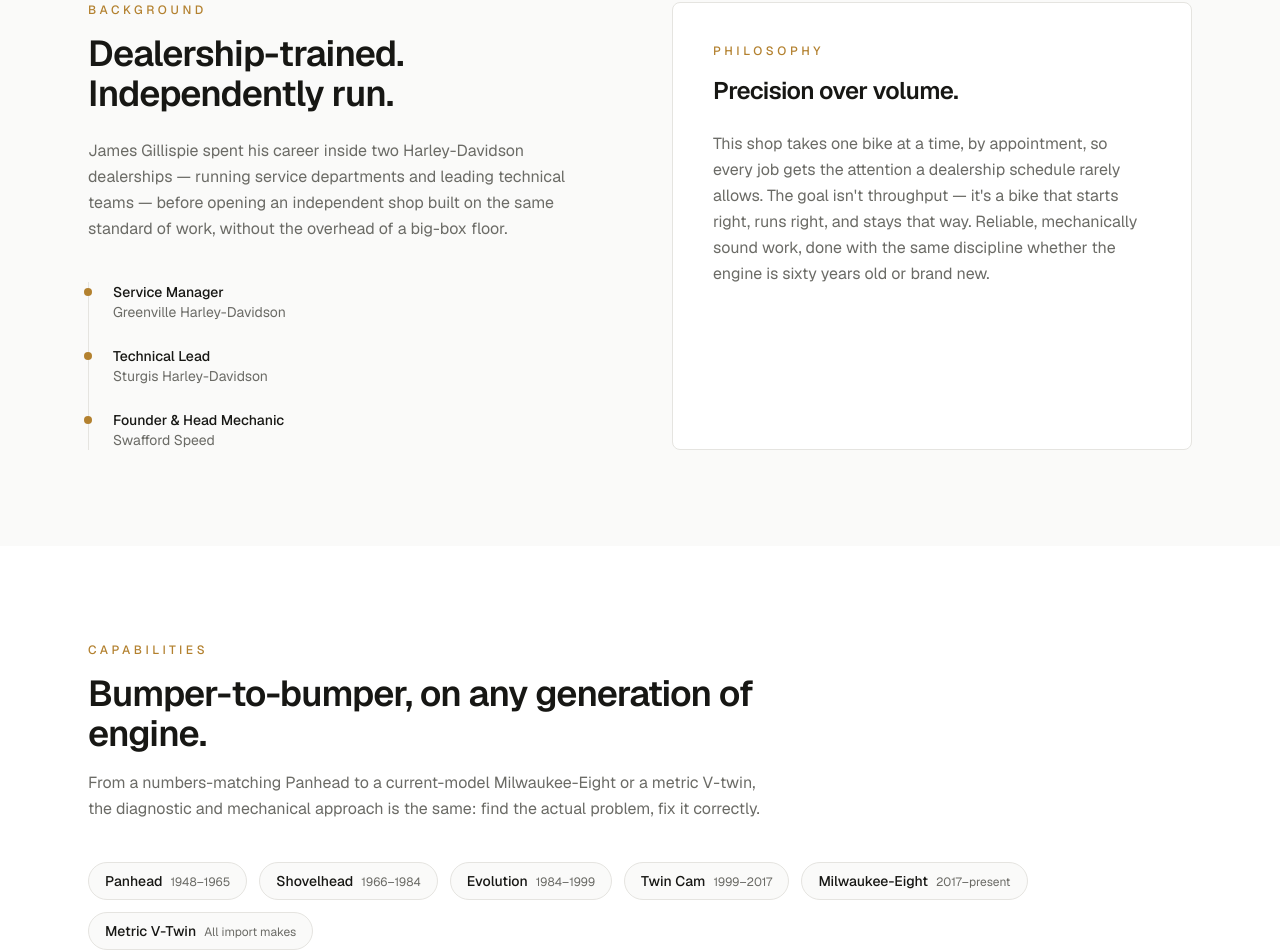
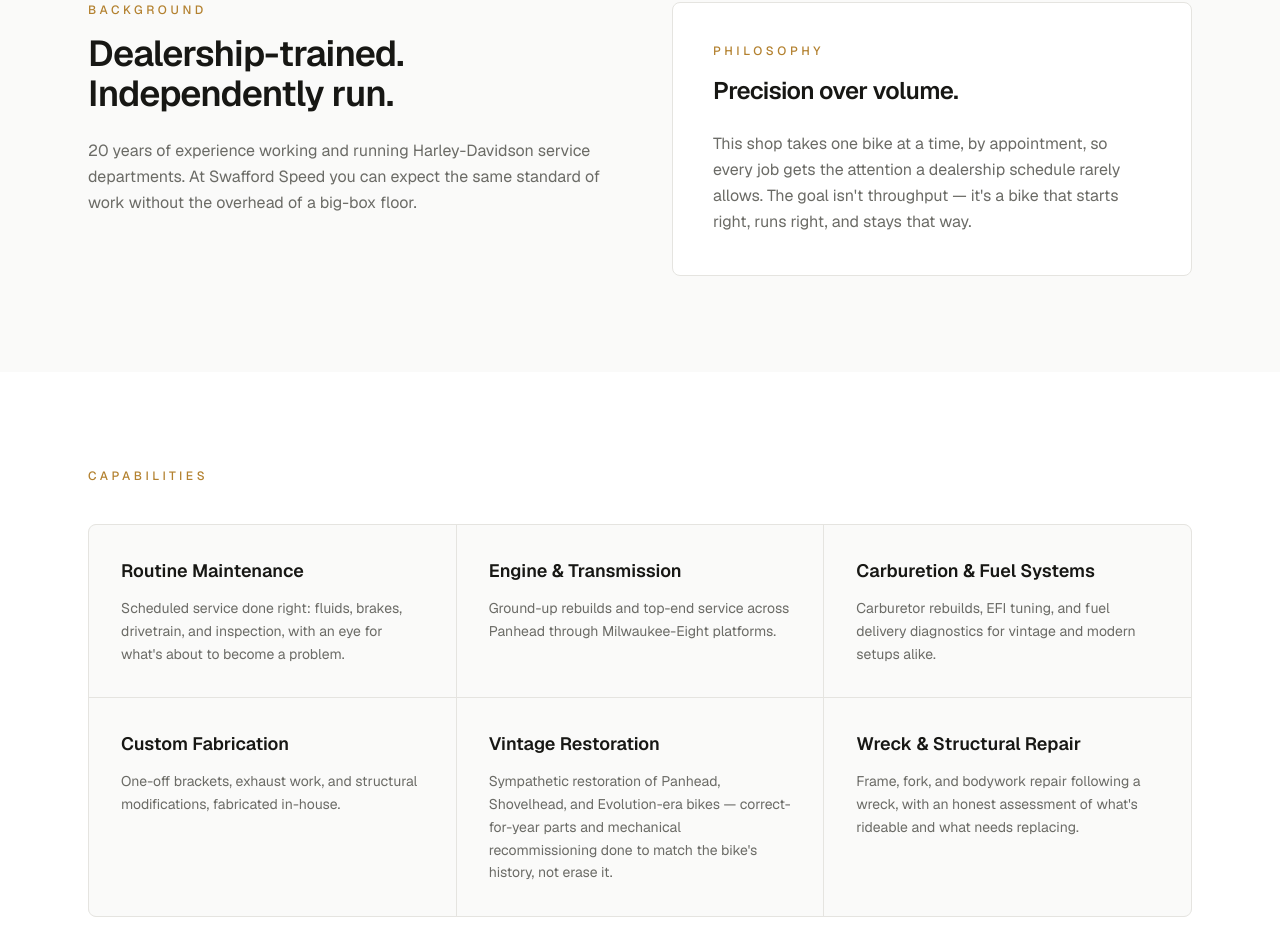
Before and after one commit to hgillispie/shop-website, a Next.js app: page / in a window 1280 px wide. Shown: the part 894-1846 px from the top of the page. Built offline with nearby package versions, Linux system fonts and the light colour scheme.

Commit message:
Update copy and services for Harley-Davidson shop focus

```diff
--- a/components/layout/Footer.tsx
+++ b/components/layout/Footer.tsx
@@ -15,7 +15,11 @@ export function Footer() {
         </div>
         <div className="text-xs text-muted-dark">
           <p>{siteConfig.phone}</p>
-          <p>{siteConfig.email}</p>
+          <p>
+            <a href={`mailto:${siteConfig.email}`} className="hover:text-foreground-dark hover:underline">
+              email
+            </a>
+          </p>
         </div>
         <div className="flex flex-col items-center gap-2 text-xs text-muted-dark sm:items-end">
           <p>
--- a/components/sections/About.tsx
+++ b/components/sections/About.tsx
@@ -1,19 +1,4 @@
 import { siteConfig } from "@/data/site-config";
-
-const timeline = [
-  {
-    role: "Service Manager",
-    place: "Greenville Harley-Davidson",
-  },
-  {
-    role: "Technical Lead",
-    place: "Sturgis Harley-Davidson",
-  },
-  {
-    role: "Founder & Head Mechanic",
-    place: siteConfig.shopName,
-  },
-];
 
 export function About() {
   return (
@@ -28,21 +13,11 @@ export function About() {
               Dealership-trained. Independently run.
             </h2>
             <p className="mt-6 text-base leading-relaxed text-muted">
-              {siteConfig.builderName} spent his career inside two Harley-Davidson
-              dealerships — running service departments and leading technical
-              teams — before opening an independent shop built on the same
-              standard of work, without the overhead of a big-box floor.
+              20 years of experience working and running Harley-Davidson
+              service departments. At {siteConfig.shopName} you can expect
+              the same standard of work without the overhead of a big-box
+              floor.
             </p>
-
-            <ol className="mt-10 space-y-6 border-l border-border pl-6">
-              {timeline.map((step) => (
-                <li key={step.place} className="relative">
-                  <span className="absolute -left-[29px] top-1.5 h-2 w-2 rounded-full bg-accent" />
-                  <p className="text-sm font-medium text-foreground">{step.role}</p>
-                  <p className="text-sm text-muted">{step.place}</p>
-                </li>
-              ))}
-            </ol>
           </div>
 
           <div className="rounded-lg border border-border bg-surface p-8 sm:p-10">
@@ -56,9 +31,7 @@ export function About() {
               This shop takes one bike at a time, by appointment, so every job
               gets the attention a dealership schedule rarely allows. The goal
               isn&apos;t throughput — it&apos;s a bike that starts right,
-              runs right, and stays that way. Reliable, mechanically sound
-              work, done with the same discipline whether the engine is sixty
-              years old or brand new.
+              runs right, and stays that way.
             </p>
           </div>
         </div>
--- a/components/sections/Booking.tsx
+++ b/components/sections/Booking.tsx
@@ -5,15 +5,14 @@ export function Booking() {
     <section id="book" className="scroll-mt-16 bg-surface-dark py-24 text-foreground-dark">
       <div className="mx-auto max-w-3xl px-6">
         <p className="mb-4 text-xs font-medium uppercase tracking-[0.3em] text-accent">
-          Appointment Request
+          Contact us
         </p>
         <h2 className="text-3xl font-semibold tracking-tight sm:text-4xl">
-          Tell us about your bike.
+          Schedule Appointment
         </h2>
         <p className="mt-4 text-base leading-relaxed text-muted-dark">
           This shop works by appointment only. Submit the details below and
-          you&apos;ll hear back once your slot is confirmed — no walk-ins, no
-          waiting room.
+          you&apos;ll hear back ASAP
         </p>
 
         <div className="mt-10 rounded-lg border border-border-dark bg-background p-6 text-foreground sm:p-10">
--- a/components/sections/Hero.tsx
+++ b/components/sections/Hero.tsx
@@ -1,5 +1,4 @@
 import { ButtonLink } from "@/components/ui/button";
-import { siteConfig } from "@/data/site-config";
 
 export function Hero() {
   return (
@@ -32,14 +31,8 @@ export function Hero() {
       <div className="relative mx-auto w-full max-w-6xl px-6 py-24">
         <div>
           <h1 className="text-4xl font-semibold leading-tight tracking-tight sm:text-5xl md:text-6xl">
-            Harley-Davidson repair, by appointment.
+            Harley-Davidson repair specialist
           </h1>
-          <p className="mt-6 max-w-xl text-base leading-relaxed text-muted-dark sm:text-lg">
-            {siteConfig.builderName} spent his career in Harley-Davidson dealership
-            service departments and now runs an independent shop focused
-            exclusively on Harleys — from Panhead-era bikes to the current M8.
-            No metric bikes, no dirt bikes.
-          </p>
           <div className="mt-10 flex flex-wrap items-center gap-4">
             <ButtonLink href="#book" size="lg">
               Request an Appointment
--- a/components/sections/Services.tsx
+++ b/components/sections/Services.tsx
@@ -1,4 +1,4 @@
-import { capabilities, engineExpertise } from "@/data/services";
+import { capabilities } from "@/data/services";
 
 export function Services() {
   return (
@@ -8,29 +8,9 @@ export function Services() {
           <p className="mb-4 text-xs font-medium uppercase tracking-[0.3em] text-accent">
             Capabilities
           </p>
-          <h2 className="text-3xl font-semibold tracking-tight sm:text-4xl">
-            Bumper-to-bumper, on any generation of engine.
-          </h2>
-          <p className="mt-4 text-base leading-relaxed text-muted">
-            From a numbers-matching Panhead to a current-model Milwaukee-Eight
-            or a metric V-twin, the diagnostic and mechanical approach is the
-            same: find the actual problem, fix it correctly.
-          </p>
         </div>
 
-        <ul className="mt-10 flex flex-wrap gap-3">
-          {engineExpertise.map((engine) => (
-            <li
-              key={engine.name}
-              className="rounded-full border border-border bg-background px-4 py-2 text-sm"
-            >
-              <span className="font-medium">{engine.name}</span>
-              <span className="ml-2 text-xs text-muted">{engine.era}</span>
-            </li>
-          ))}
-        </ul>
-
-        <div className="mt-16 grid gap-px overflow-hidden rounded-lg border border-border bg-border sm:grid-cols-2 lg:grid-cols-3">
+        <div className="mt-10 grid gap-px overflow-hidden rounded-lg border border-border bg-border sm:grid-cols-2 lg:grid-cols-3">
           {capabilities.map((capability) => (
             <div key={capability.title} className="bg-background p-8">
               <h3 className="text-lg font-semibold">{capability.title}</h3>
--- a/data/projects.ts
+++ b/data/projects.ts
@@ -37,11 +37,11 @@ export const projects: Project[] = [
     imageVariant: "touring",
   },
   {
-    slug: "metric-custom-bobber",
-    title: "Metric V-Twin — Custom Bobber Build",
-    engine: "Metric V-Twin",
+    slug: "big-twin-custom-bobber",
+    title: "Big Twin — Custom Bobber Build",
+    engine: "Big Twin",
     request:
-      "Ground-up custom build request: strip a stock metric cruiser down to a minimalist bobber with a fabricated subframe.",
+      "Ground-up custom build request: strip a stock Softail down to a minimalist bobber with a fabricated subframe.",
     breakdown: [
       "Fabricated a bolt-on rear subframe and relocated the electronics into a hand-built underseat tray.",
       "Rewired the bike on a minimalist harness with a hidden battery box and solid-state relay panel.",
--- a/data/services.ts
+++ b/data/services.ts
@@ -1,22 +1,13 @@
-export const engineExpertise = [
-  { name: "Panhead", era: "1948–1965" },
-  { name: "Shovelhead", era: "1966–1984" },
-  { name: "Evolution", era: "1984–1999" },
-  { name: "Twin Cam", era: "1999–2017" },
-  { name: "Milwaukee-Eight", era: "2017–present" },
-  { name: "Metric V-Twin", era: "All import makes" },
-] as const;
-
 export const capabilities = [
   {
-    title: "Electrical Troubleshooting",
+    title: "Routine Maintenance",
     description:
-      "Full diagnostic work on charging systems, ignition faults, and intermittent gremlins — plus complete wiring harness cleanups and rebuilds.",
+      "Scheduled service done right: fluids, brakes, drivetrain, and inspection, with an eye for what's about to become a problem.",
   },
   {
     title: "Engine & Transmission",
     description:
-      "Ground-up rebuilds and top-end service across Panhead through Milwaukee-Eight platforms, and metric V-twins.",
+      "Ground-up rebuilds and top-end service across Panhead through Milwaukee-Eight platforms.",
   },
   {
     title: "Carburetion & Fuel Systems",
@@ -26,12 +17,12 @@ export const capabilities = [
   {
     title: "Custom Fabrication",
     description:
-      "One-off brackets, exhaust work, and structural modifications, fabricated in-house to fit the bike — not the other way around.",
+      "One-off brackets, exhaust work, and structural modifications, fabricated in-house.",
   },
   {
-    title: "Routine Maintenance",
+    title: "Vintage Restoration",
     description:
-      "Scheduled service done right: fluids, brakes, drivetrain, and inspection, with an eye for what's about to become a problem.",
+      "Sympathetic restoration of Panhead, Shovelhead, and Evolution-era bikes — correct-for-year parts and mechanical recommissioning done to match the bike's history, not erase it.",
   },
   {
     title: "Wreck & Structural Repair",
--- a/data/site-config.ts
+++ b/data/site-config.ts
@@ -2,7 +2,7 @@ export const siteConfig = {
   shopName: "Swafford Speed",
   builderName: "James Gillispie",
   tagline: "Independent Harley-Davidson mechanics.",
-  phone: "(864) 400-1082",
+  phone: "(828) 748-7178",
   email: "huntergillispie1@proton.me",
   city: "Taylors, SC",
   // Real drop-off address — sent only in the private approval email/SMS,
```
